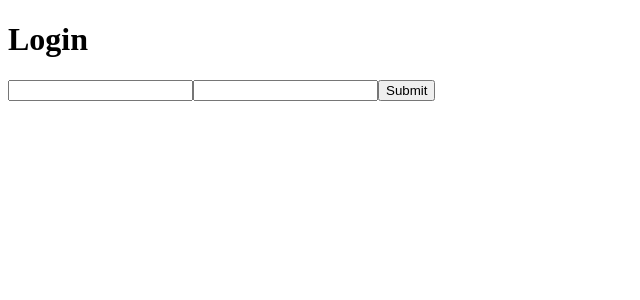
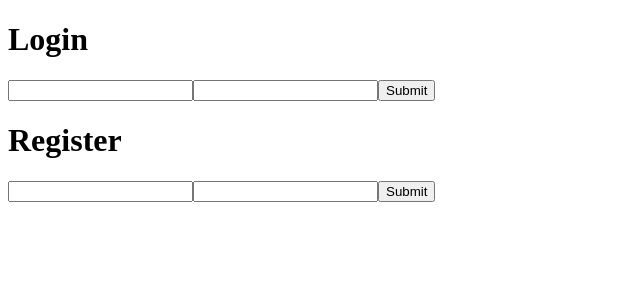
Before and after one commit to NandiphaNdlovu/Codehesion_NandiphaNdlovu, a React (Vite) app in the folder codehesion-app/: page / in a window 1280 px wide. Shown: the top 300 px of the page, without its empty margins (0-640 px from the left). Built offline with nearby package versions, Linux system fonts and the light colour scheme; no server answers.

Commit message:
features

```diff
--- a/codehesion-app/src/componets/Register.jsx
+++ b/codehesion-app/src/componets/Register.jsx
@@ -40,7 +40,31 @@ export const Register = () => {
     return (
         //have a user input form
         <div>
-
+            <div className="login-container">
+        <h1>Register</h1>
+        <Formik
+          initialValues={{ name: "", surname: "" ,email:"",role:""}}
+          onSubmit={async (values) => {
+            //call axios
+            //shouldnt be here must b in separate use the layers to make it look good
+            if (values.uname === data.username && values.pword === data.password) {
+              console.log(values,"correct",token_o)
+              //ehat does this code do?
+              login()
+              await new Promise((resolve) => setTimeout(resolve, 5000));
+              }else{
+                  console.log(values,'incorrect')
+              }
+          }}
+        >
+          <Form>
+            <Field name="name" type="text" />
+            <Field name="surname" type="text" />
+            {/* it will then go into showing the categories if credentials correct*/}
+            <button type="submit">Submit</button>
+          </Form>
+        </Formik>
+      </div>
         </div>
     )
 }
```
Also changed, not shown: codehesion-app/src/componets/HomePage.jsx (added, +10 -0 lines), codehesion-app/src/componets/HomPage.jsx (deleted).
